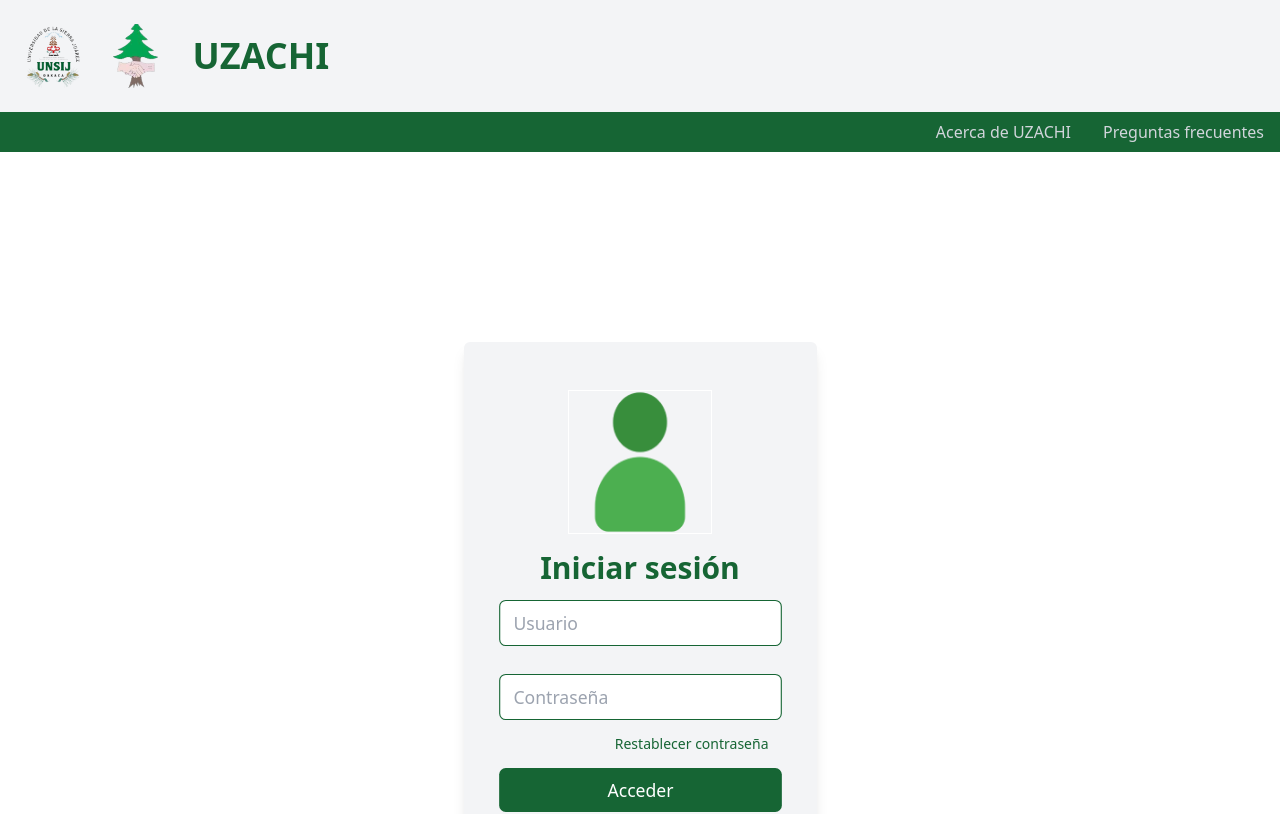
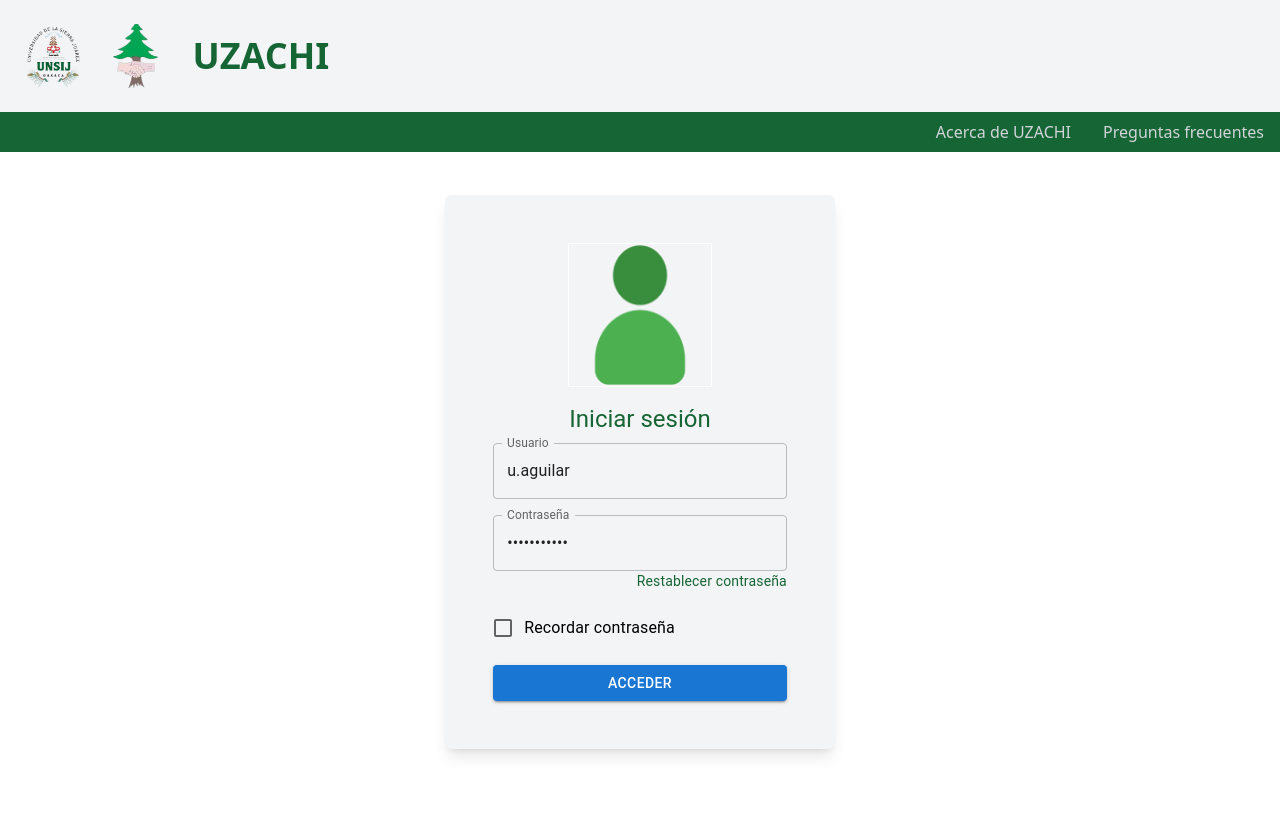
Before and after one commit to Uriel1021/Frtont-End-UZACHI, a React (Vite) app: page / in a window 1280 px wide. Shown: the top 814 px of the page. Built offline with nearby package versions, Linux system fonts and the light colour scheme.

Commit message:
se realizo correcciones en el login

```diff
--- a/src/components/login/Login.jsx
+++ b/src/components/login/Login.jsx
@@ -1,26 +1,108 @@
 import React from 'react';
+import * as Yup from 'yup';
 import { useNavigate } from 'react-router-dom';
+import { Formik, Form, Field, ErrorMessage } from 'formik';
+import { TextField, Box, Typography, Checkbox, FormControlLabel, Button } from '@mui/material';
+
+// Estado inicial del formulario
+const initialValues = {
+  usuario: 'u.aguilar',
+  contrasena: 'Aguilar1021',
+  recordar: false,
+};
+
+// Esquema de validación con Yup
+const validationSchema = Yup.object().shape({
+  usuario: Yup.string().required('El usuario es requerido'),
+  contrasena: Yup.string().required('La contraseña es requerida'),
+});
 
 const Login = () => {
   const navigate = useNavigate();
 
-  const handleLogin = () => {
+  const handleSubmit = (values) => {
+    // Lógica para manejar el inicio de sesión
+    //alert(JSON.stringify(values, null, 2));
     // Redirigir
     navigate('/menu');
   };
 
   return (
-    <div className="max-w-xs sm:max-w-sm md:max-w-md lg:max-w-lg mx-auto mt-10 p-6 sm:p-8 md:p-10 lg:p-12 bg-gray-100 shadow-lg rounded-md text-center relative sm:mt-20 lg:mt-24">
-      <img src="/images/user-logo.png" alt="Logotipo" className="mx-auto mb-4 w-20 h-20 sm:w-28 sm:h-28 md:w-32 md:h-32 lg:w-36 lg:h-36" />
-      <h2 className="text-lg sm:text-xl md:text-2xl lg:text-3xl font-bold mb-4 text-green-800">Iniciar sesión</h2>
-      <div className="mb-4">
-        <input type="text" placeholder="Usuario" className="w-full px-3 py-2 border border-green-800 rounded-md mb-4 transform scale-100 sm:scale-105 md:scale-110" />
-      </div>
-      <div className="mb-4">
-        <input type="password" placeholder="Contraseña" className="w-full px-3 py-2 border border-green-800 rounded-md mb-2 transform scale-100 sm:scale-105 md:scale-110" />
-        <a href="#" className="text-sm text-green-800 hover:underline block mt-2 text-right">Restablecer contraseña</a>
-      </div>
-      <button onClick={handleLogin} className="w-full bg-green-800 text-white py-2 rounded-md hover:bg-green-700 transform scale-100 sm:scale-105 md:scale-110">Acceder</button>
+    <div className="max-w-xs sm:max-w-sm md:max-w-md lg:max-w-lg mx-auto mt-10 p-6 sm:p-8 md:p-10 lg:p-12 bg-gray-100 shadow-lg rounded-md relative" style={{ top: '-100px' }}>
+      {/* Logo de usuario */}
+      <img
+        src="/images/user-logo.png"
+        alt="Logotipo"
+        className="mx-auto mb-4 w-20 h-20 sm:w-28 sm:h-28 md:w-32 md:h-32 lg:w-36 lg:h-36"
+      />
+      <Typography variant="h5" gutterBottom className="text-center text-green-800 font-bold">
+        Iniciar sesión
+      </Typography>
+      <Formik
+        initialValues={initialValues}
+        validationSchema={validationSchema}
+        onSubmit={handleSubmit}
+      >
+        {({ handleChange, handleBlur, values, touched, errors }) => (
+          <Form>
+            <Box sx={{ mb: 2 }}>
+              <Field
+                as={TextField}
+                fullWidth
+                id="usuario"
+                name="usuario"
+                label="Usuario"
+                value={values.usuario}
+                onChange={handleChange}
+                onBlur={handleBlur}
+                error={Boolean(touched.usuario && errors.usuario)}
+                helperText={touched.usuario && errors.usuario}
+                variant="outlined"
+              />
+            </Box>
+            <Box sx={{ mb: 2 }}>
+              <Field
+                as={TextField}
+                fullWidth
+                type="password"
+                id="contrasena"
+                name="contrasena"
+                label="Contraseña"
+                value={values.contrasena}
+                onChange={handleChange}
+                onBlur={handleBlur}
+                error={Boolean(touched.contrasena && errors.contrasena)}
+                helperText={touched.contrasena && errors.contrasena}
+                variant="outlined"
+              />
+              <Typography variant="body2" className="text-right mt-1">
+                <a href="#" className="text-green-800 hover:underline">
+                  Restablecer contraseña
+                </a>
+              </Typography>
+            </Box>
+            <FormControlLabel
+              control={
+                <Field
+                  as={Checkbox}
+                  name="recordar"
+                  color="primary"
+                />
+              }
+              label="Recordar contraseña"
+            />
+            <Button
+              type="submit"
+              variant="contained"
+              color="primary"
+              fullWidth
+              sx={{ mt: 2 }}
+            >
+              Acceder
+            </Button>
+          </Form>
+        )}
+      </Formik>
     </div>
   );
 };
```
